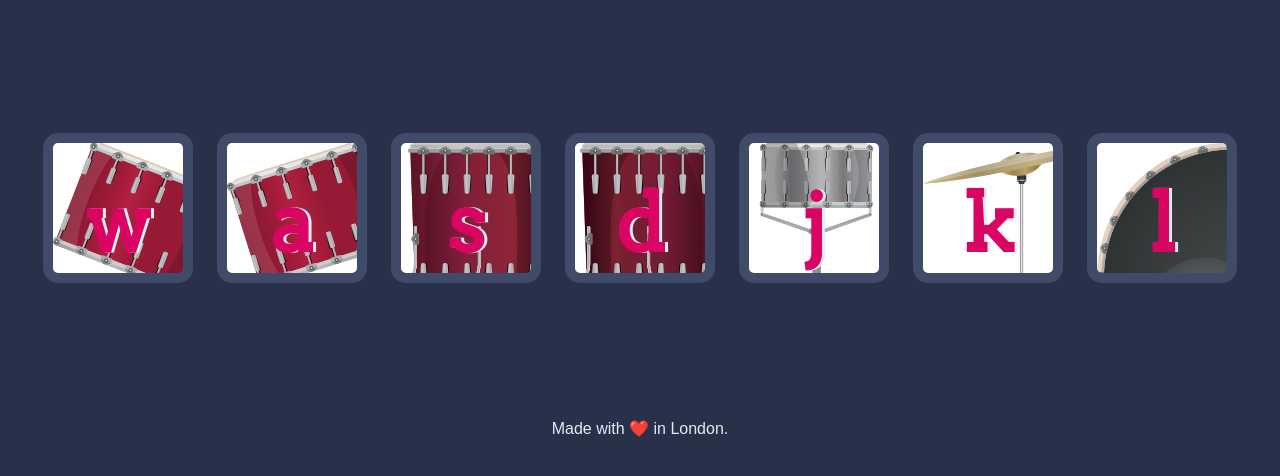
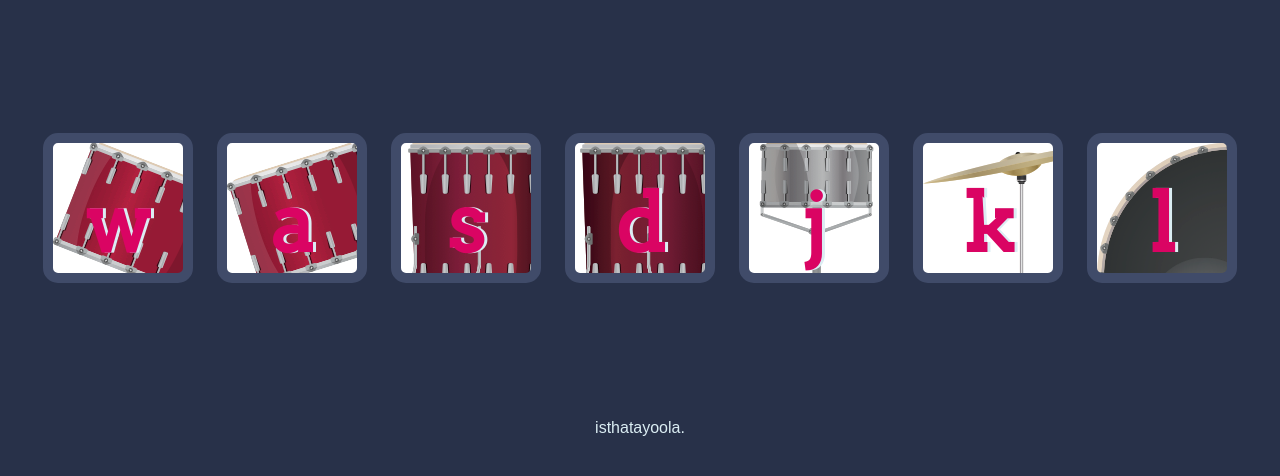
Before and after one commit to isthatayoola/drum-kit, a plain HTML site: page index.html in a window 1280 px wide. Shown: the part 156-632 px from the top of the page. Drawn offline with Linux system fonts and the light colour scheme.

Commit message:
Add files via upload

```diff
--- a/index.html
+++ b/index.html
@@ -24,7 +24,7 @@
 <script src="index.js" charset="utf-8"></script>
 
 <footer>
-  Made with ❤️ in London.
+  isthatayoola.
 </footer>
 </body>
 </html>
```
